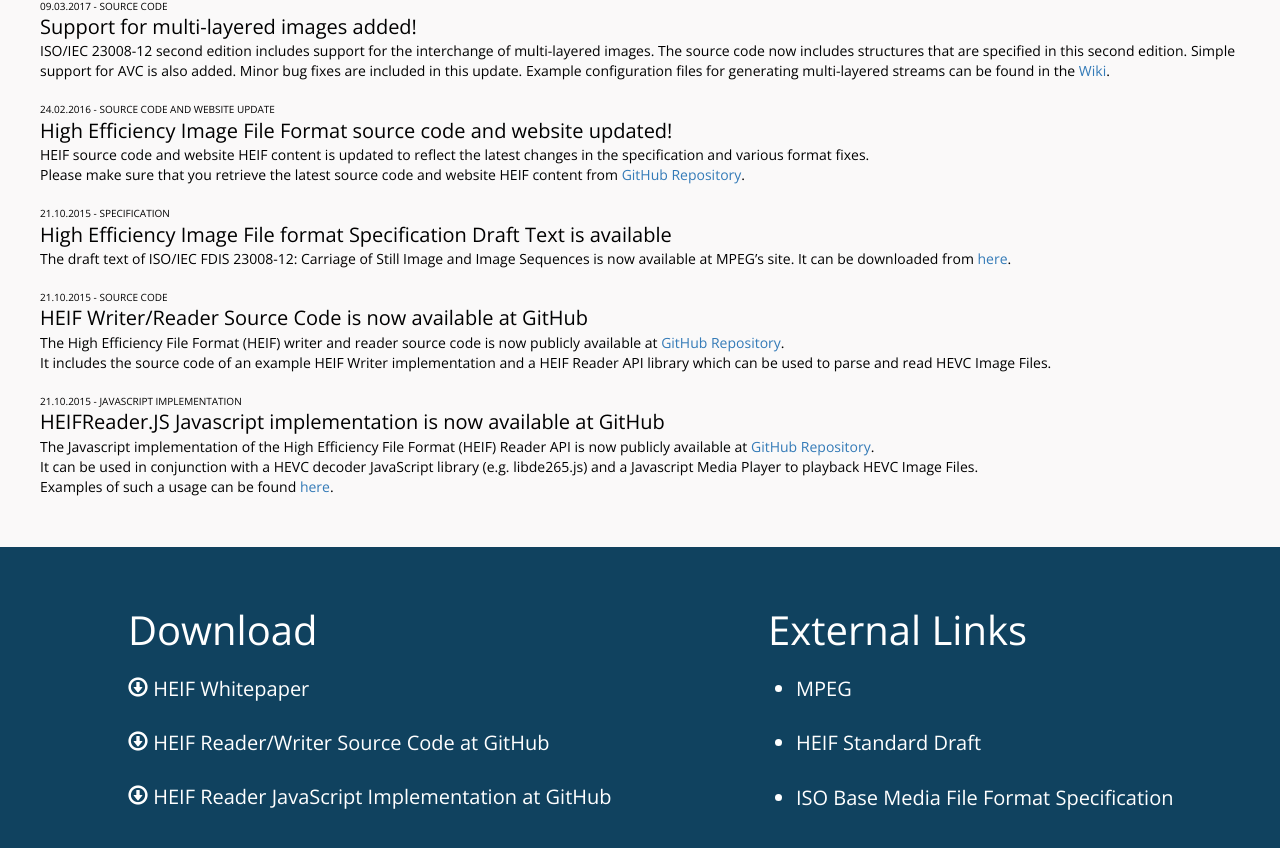
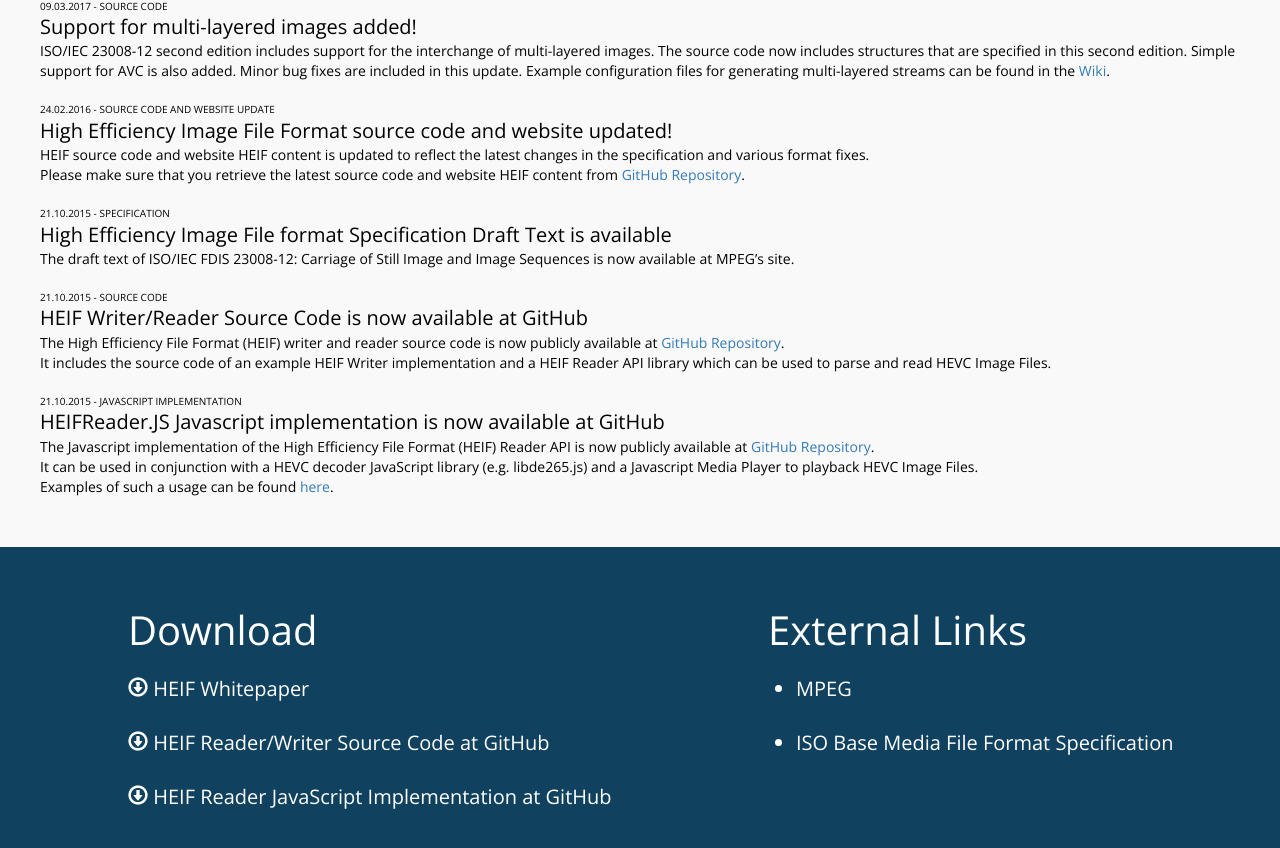
Before and after one commit to nokiatech/heif, a plain HTML site: page news.html in a window 1280 px wide. Shown: the part 164-1012 px from the top of the page. Drawn offline with nearby package versions, Linux system fonts and the light colour scheme.

Commit message:
Remove links to obsolete HEIF draft.

```diff
--- a/js/footer.js
+++ b/js/footer.js
@@ -44,7 +44,6 @@
                     </div> \
                     <ul> \
                         <li><a href="http://mpeg.chiariglione.org/">MPEG</a></li> \
-                        <li><a href="http://mpeg.chiariglione.org/standards/mpeg-h/image-file-format">HEIF Standard Draft</a></li> \
                         <li><a href="http://mpeg.chiariglione.org/standards/mpeg-4/iso-base-media-file-format">ISO Base Media File Format Specification</a></li> \
                     </ul> \
                 </div> \
--- a/news.html
+++ b/news.html
@@ -106,8 +106,7 @@
                 <span class="heif-news-title">High Efficiency Image File format Specification Draft Text is available</span>
                 <span class="heif-news-body">
                     The draft text of ISO/IEC FDIS 23008-12: Carriage of Still Image and Image
-                    Sequences is now available at MPEG’s site. It can be downloaded from
-                    <a href="http://mpeg.chiariglione.org/standards/mpeg-h/image-file-format/draft-text-isoiec-fdis-23008-12-carriage-still-image-and-image">here</a>.
+                    Sequences is now available at MPEG’s site.
                 </span>
             </p>
             <p class="heif-news-item">
```
Also changed, not shown: technical.html (+0 -1 lines).
